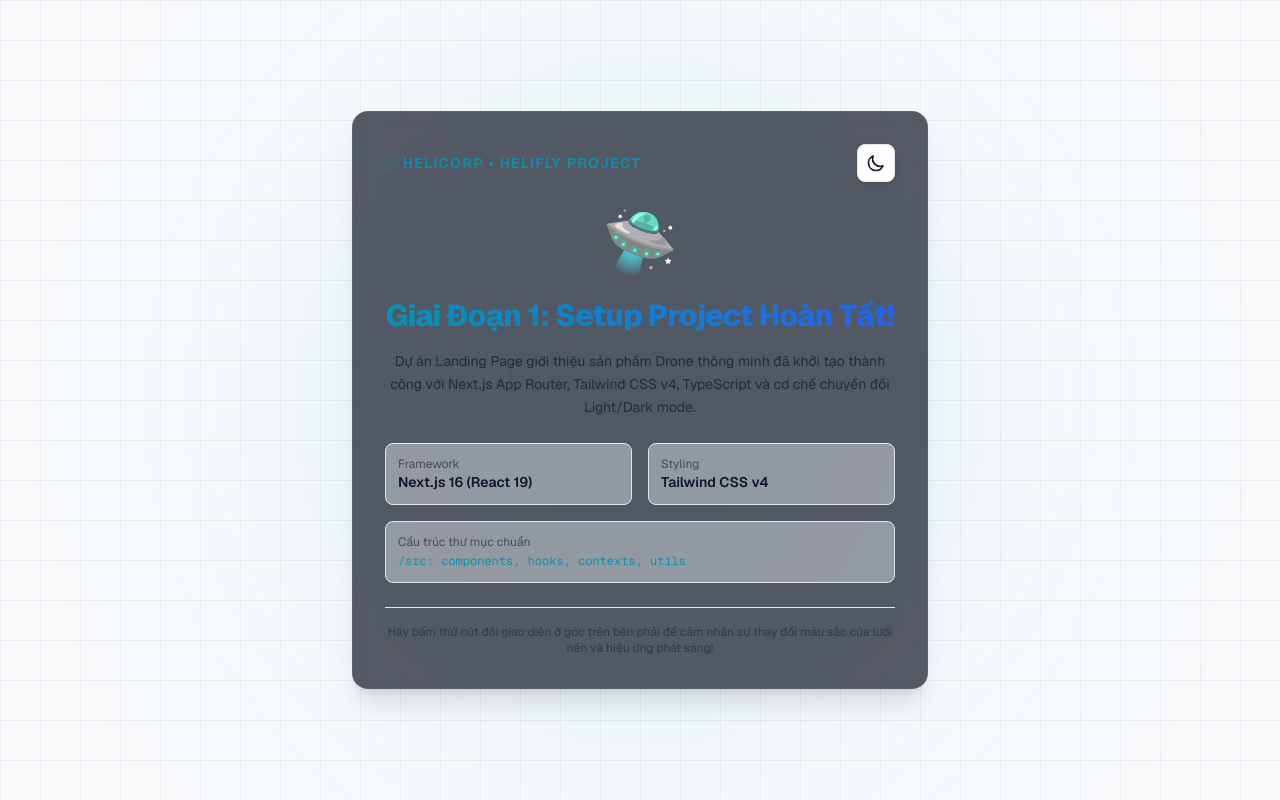
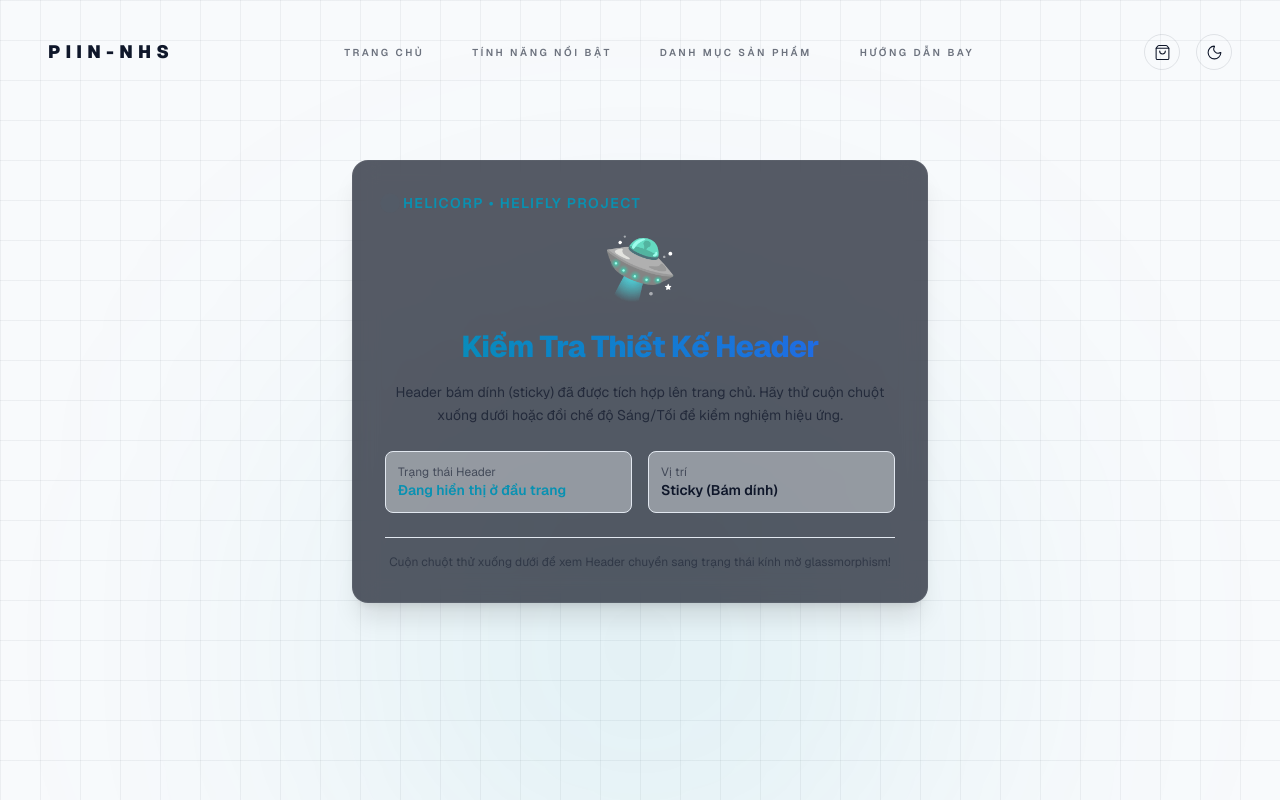
Before and after one commit to piin-nhs/smart-drone-landing-page, a Next.js app: page / in a window 1280 px wide. Shown: the top 800 px of the page. Built offline with nearby package versions, Linux system fonts and the light colour scheme.

Commit message:
feat: responsive header with scroll interaction

```diff
--- a/package.json
+++ b/package.json
@@ -9,6 +9,8 @@
     "lint": "eslint"
   },
   "dependencies": {
+    "framer-motion": "^12.42.2",
+    "lucide-react": "^1.23.0",
     "mongoose": "^9.7.3",
     "next": "16.2.9",
     "react": "19.2.4",
--- a/src/app/page.tsx
+++ b/src/app/page.tsx
@@ -1,12 +1,16 @@
-import { ThemeToggle } from "@/components/ThemeToggle";
+import { Header } from "@/components/Header";
 
 export default function Home() {
   return (
-    <main className="min-h-screen flex flex-col items-center justify-center tech-grid-bg relative px-4 overflow-hidden">
+    <>
+      {/* Tích hợp Header cố định ở đầu trang */}
+      <Header />
+
+      <main className="min-h-screen flex flex-col items-center justify-center tech-grid-bg relative px-4 overflow-hidden pt-28">
         {/* Vùng phát sáng neon ở nền */}
         <div className="absolute top-1/2 left-1/2 -translate-x-1/2 -translate-y-1/2 w-[300px] md:w-[600px] h-[300px] md:h-[600px] bg-neon-glow rounded-full blur-[100px] md:blur-[150px] pointer-events-none z-0 transition-colors duration-500" />
 
-      <div className="glassmorphism max-w-xl w-full p-8 rounded-2xl shadow-xl relative z-10 text-center">
+        <div className="glassmorphism max-w-xl w-full p-8 rounded-2xl shadow-xl relative z-10 text-center my-12">
           <div className="flex justify-between items-center mb-8">
             <div className="flex items-center gap-2">
               <span className="w-2.5 h-2.5 rounded-full bg-neon-cyan animate-ping" />
@@ -14,7 +18,6 @@ export default function Home() {
                 HELICORP • HeLiFly Project
               </span>
             </div>
-          <ThemeToggle />
           </div>
 
           <div className="mb-6 flex justify-center">
@@ -22,34 +25,36 @@ export default function Home() {
           </div>
 
           <h1 className="text-3xl font-extrabold tracking-tight mb-4 bg-gradient-to-r from-neon-cyan to-neon-blue bg-clip-text text-transparent">
-          Giai Đoạn 1: Setup Project Hoàn Tất!
+            Kiểm Tra Thiết Kế Header
           </h1>
 
           <p className="text-foreground/70 mb-6 leading-relaxed text-sm">
-          Dự án Landing Page giới thiệu sản phẩm Drone thông minh đã khởi tạo thành công với Next.js App Router, Tailwind CSS v4, TypeScript và cơ chế chuyển đổi Light/Dark mode.
+            Header bám dính (sticky) đã được tích hợp lên trang chủ. Hãy thử cuộn chuột xuống dưới hoặc đổi chế độ Sáng/Tối để kiểm nghiệm hiệu ứng.
           </p>
 
           <div className="grid grid-cols-2 gap-4 text-left text-sm mb-6">
             <div className="p-3 bg-background/40 rounded-lg border border-card-border">
-            <span className="block text-xs opacity-60">Framework</span>
-            <span className="font-semibold text-foreground">Next.js 16 (React 19)</span>
+              <span className="block text-xs opacity-60">Trạng thái Header</span>
+              <span className="font-semibold text-neon-cyan">Đang hiển thị ở đầu trang</span>
             </div>
             <div className="p-3 bg-background/40 rounded-lg border border-card-border">
-            <span className="block text-xs opacity-60">Styling</span>
-            <span className="font-semibold text-foreground">Tailwind CSS v4</span>
-          </div>
-          <div className="p-3 bg-background/40 rounded-lg border border-card-border col-span-2">
-            <span className="block text-xs opacity-60">Cấu trúc thư mục chuẩn</span>
-            <span className="font-mono text-xs text-neon-cyan">
-              /src: components, hooks, contexts, utils
-            </span>
+              <span className="block text-xs opacity-60">Vị trí</span>
+              <span className="font-semibold text-foreground">Sticky (Bám dính)</span>
             </div>
           </div>
 
           <div className="text-xs text-foreground/50 border-t border-card-border pt-4">
-          Hãy bấm thử nút đổi giao diện ở góc trên bên phải để cảm nhận sự thay đổi màu sắc của lưới nền và hiệu ứng phát sáng!
+            Cuộn chuột thử xuống dưới để xem Header chuyển sang trạng thái kính mờ glassmorphism!
           </div>
         </div>
+
+        {/* Khung đệm tạo chiều cao để kiểm tra tính năng cuộn (scroll) */}
+        <div className="h-[80vh] flex items-center justify-center relative z-10">
+          <p className="text-sm font-mono opacity-40 animate-pulse">
+            [ Khu vực cuộn trang kiểm thử Header - Bạn đang ở giữa trang ]
+          </p>
+        </div>
       </main>
+    </>
   );
 }
--- /dev/null
+++ b/src/components/Header.tsx
@@ -0,0 +1,156 @@
+"use client";
+
+import { useState, useEffect } from "react";
+import { useTheme } from "@/contexts/ThemeContext";
+import { ShoppingBag, Sun, Moon, Menu, X } from "lucide-react";
+
+export function Header() {
+  const { theme, toggleTheme } = useTheme();
+  const [isVisible, setIsVisible] = useState(true);
+  const [isAtTop, setIsAtTop] = useState(true);
+  const [lastScrollY, setLastScrollY] = useState(0);
+  const [isMobileMenuOpen, setIsMobileMenuOpen] = useState(false);
+
+  useEffect(() => {
+    const handleScroll = () => {
+      const currentScrollY = window.scrollY;
+
+      // Tự động đóng menu thả xuống của mobile khi cuộn trang
+      setIsMobileMenuOpen(false);
+
+      // Xác định nếu ở sát đỉnh trang
+      if (currentScrollY <= 15) {
+        setIsAtTop(true);
+        setIsVisible(true);
+      } else {
+        setIsAtTop(false);
+
+        // Cuộn xuống -> Ẩn thanh header, Cuộn lên -> Hiện thanh header
+        if (currentScrollY > lastScrollY) {
+          setIsVisible(false);
+        } else {
+          setIsVisible(true);
+        }
+      }
+
+      setLastScrollY(currentScrollY);
+    };
+
+    window.addEventListener("scroll", handleScroll, { passive: true });
+    return () => window.removeEventListener("scroll", handleScroll);
+  }, [lastScrollY]);
+
+  const navLinks = [
+    { label: "TRANG CHỦ", href: "#hero" },
+    { label: "TÍNH NĂNG NỔI BẬT", href: "#features" },
+    { label: "DANH MỤC SẢN PHẨM", href: "#products" },
+    { label: "HƯỚNG DẪN BAY", href: "#how-to-fly" },
+  ];
+
+  return (
+    <header
+      className={`fixed top-0 left-0 right-0 z-50 transition-all duration-500 transform ${isVisible ? "translate-y-0" : "-translate-y-full"
+        } ${isAtTop && !isMobileMenuOpen
+          ? "bg-transparent py-8 border-b border-transparent"
+          : "bg-background/80 backdrop-blur-md border-b border-foreground/5 py-4 shadow-sm"
+        }`}
+    >
+      <div className="max-w-7xl mx-auto px-6 md:px-12 flex items-center justify-between relative min-h-[40px]">
+
+        {/* Cụm Bên Trái: Logo PIIN-NHS */}
+        <a
+          href="#hero"
+          className="text-lg font-black tracking-[0.3em] text-foreground hover:opacity-80 transition-all font-sans select-none z-10 absolute left-1/2 -translate-x-1/2 top-1/2 -translate-y-1/2 lg:static lg:left-auto lg:top-auto lg:translate-x-0 lg:translate-y-0 whitespace-nowrap max-[300px]:hidden"
+        >
+          PIIN-NHS
+        </a>
+
+        {/* Cụm Chính Giữa: Thanh điều hướng trung tâm */}
+        <nav className="hidden lg:flex items-center justify-center gap-8 lg:gap-12 flex-1">
+          {navLinks.map((link) => (
+            <a
+              key={link.href}
+              href={link.href}
+              className="text-[10px] font-semibold tracking-[0.25em] text-foreground/60 hover:text-foreground transition-all duration-300 font-sans whitespace-nowrap"
+            >
+              {link.label}
+            </a>
+          ))}
+        </nav>
+
+        {/* Nút Menu Hamburger cho Mobile  */}
+        <div className="flex lg:hidden z-10">
+          <button
+            onClick={() => setIsMobileMenuOpen(!isMobileMenuOpen)}
+            className="w-9 h-9 rounded-full border border-foreground/10 hover:border-foreground/25 hover:bg-foreground/5 flex items-center justify-center transition-all duration-300 cursor-pointer text-foreground animate-in duration-200"
+            aria-label="Toggle Menu"
+          >
+            {isMobileMenuOpen ? (
+              <X className="w-4 h-4 stroke-[1.8]" />
+            ) : (
+              <Menu className="w-4.5 h-4.5 stroke-[1.8]" />
+            )}
+          </button>
+        </div>
+
+        {/* Cụm Bên Phải: Giỏ Hàng & Đổi Theme  */}
+        <div className="flex items-center gap-3 sm:gap-4 z-10">
+          {/* Nút Giỏ Hàng Tròn */}
+          <button
+            className="w-9 h-9 rounded-full border border-foreground/10 hover:border-foreground/25 hover:bg-foreground/5 flex items-center justify-center transition-all duration-300 cursor-pointer text-foreground"
+            aria-label="Giỏ hàng"
+          >
+            <ShoppingBag className="w-[17px] h-[17px] stroke-[1.5]" />
+          </button>
+
+          {/* Nút Đổi Theme Tròn trên Desktop */}
+          <button
+            onClick={toggleTheme}
+            className="hidden lg:flex w-9 h-9 rounded-full border border-foreground/10 hover:border-foreground/25 hover:bg-foreground/5 items-center justify-center transition-all duration-300 cursor-pointer text-foreground"
+            aria-label="Đổi giao diện"
+          >
+            {theme === "light" ? (
+              <Moon className="w-[17px] h-[17px] stroke-[1.5]" />
+            ) : (
+              <Sun className="w-[17px] h-[17px] stroke-[1.5] text-neon-cyan" />
+            )}
+          </button>
+        </div>
+      </div>
+
+      {/* Menu thả xuống cho Mobile */}
+      {isMobileMenuOpen && (
+        <div className="lg:hidden absolute top-full left-0 right-0 bg-background/80 backdrop-blur-md border-b border-foreground/5 animate-in slide-in-from-top-5 duration-300 shadow-lg">
+          <nav className="flex flex-col p-6 pb-8 gap-4">
+            {navLinks.map((link) => (
+              <a
+                key={link.href}
+                href={link.href}
+                onClick={() => setIsMobileMenuOpen(false)}
+                className="text-[10px] font-semibold tracking-[0.2em] text-foreground/80 hover:text-foreground py-3 transition-colors border-b border-foreground/5 font-sans whitespace-nowrap"
+              >
+                {link.label}
+              </a>
+            ))}
+
+            {/* Nút Đổi Theme ở cuối menu */}
+            <div className="flex items-center justify-between pt-4 mt-2 border-t border-foreground/5">
+              <span className="text-[10px] font-semibold tracking-[0.2em] text-foreground/40 font-sans">CHẾ ĐỘ GIAO DIỆN</span>
+              <button
+                onClick={toggleTheme}
+                className="w-9 h-9 rounded-full border border-foreground/10 hover:border-foreground/25 hover:bg-foreground/5 flex items-center justify-center transition-all duration-300 cursor-pointer text-foreground"
+                aria-label="Đổi giao diện"
+              >
+                {theme === "light" ? (
+                  <Moon className="w-[17px] h-[17px] stroke-[1.5]" />
+                ) : (
+                  <Sun className="w-[17px] h-[17px] stroke-[1.5] text-neon-cyan" />
+                )}
+              </button>
+            </div>
+          </nav>
+        </div>
+      )}
+    </header>
+  );
+}
```
Also changed, not shown: 1 other file (tests, documents, lock files or other folders). Lines whose indentation alone changed are shown as unchanged.
